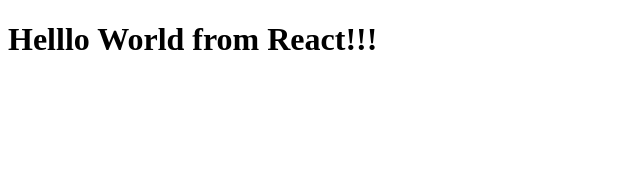
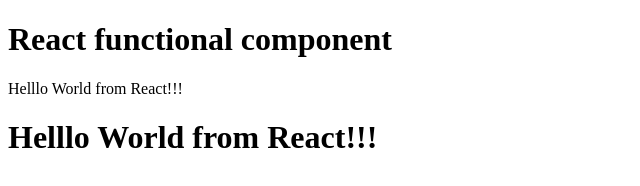
Before and after one commit to AbhishekUpadhyay2/React, a React app: page / in a window 1280 px wide. Shown: the whole page, without its empty margins (0-640 px from the left). Built offline with nearby package versions, Linux system fonts and the light colour scheme.

Commit message:
3rd lecture

```diff
--- a/App.js
+++ b/App.js
@@ -1,7 +1,20 @@
 import React from 'react';
-import  ReactDOM  from 'react-dom/client';
+import ReactDOM, {createRoot}  from 'react-dom/client';
 
 
-const heading=React.createElement("h1",{},"Helllo World from React!!!");
-const root=ReactDOM.createRoot(document.getElementById("root"));
-root.render(heading);
+// const heading=React.createElement("h1",{},"Helllo World from React!!!");
+const jsxheading=<h1 id="heading">Helllo World from React!!!</h1>
+
+const HeadingComponent=()=>( <div>
+    <h1>React functional component</h1>
+    {console.log(jsxheading)}
+    {jsxheading.props.children}
+    </div>)
+
+const root=createRoot(document.getElementById("root"));
+const root2=createRoot(document.getElementById("root2"));
+root.render(<HeadingComponent/>);
+root2.render(jsxheading)
+// console.log(root2.__scope__)
+// ReactDOM.render(<HeadingComponent/>, document.getElementById("root"))
+// ReactDOM.render(jsxheading, document.getElementById("root2"))
--- a/index.html
+++ b/index.html
@@ -9,6 +9,8 @@
 <body>
     <div id="root">
     </div>
+    <div id="root2">
+    </div>
     <script  type="module" src="./App.js"></script>
 
 
--- a/package.json
+++ b/package.json
@@ -3,7 +3,9 @@
   "version": "1.0.0",
   "description": "learn React with fun",
   "scripts": {
-    "test": "jest"
+    "test": "jest",
+    "start":"parcel index.html",
+    "build":"parcel build index.html"
   },
   "repository": {
     "type": "git",
```
